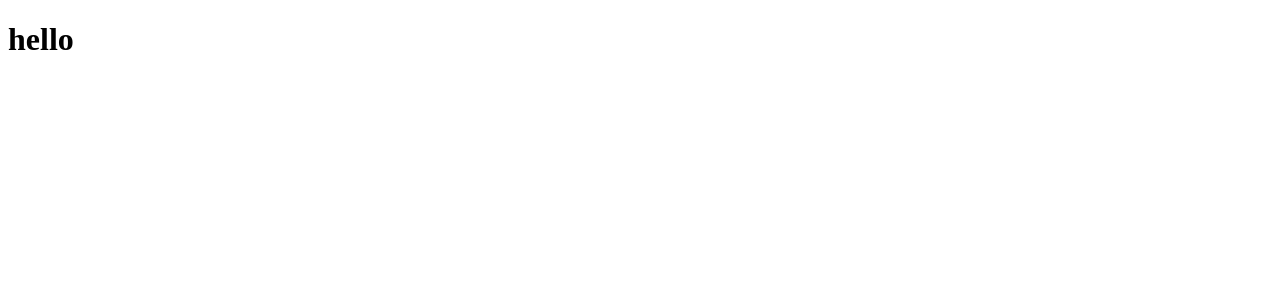
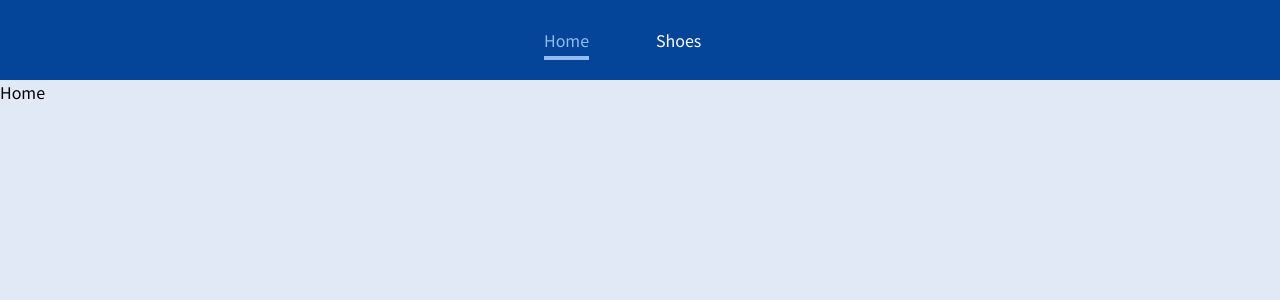
Before and after one commit to Ammar1201/shoe_app, a React (Create React App) app: page / in a window 1280 px wide. Shown: the top 300 px of the page. Built offline with nearby package versions, Linux system fonts and the light colour scheme.

Commit message:
basic pages and components

```diff
--- a/package.json
+++ b/package.json
@@ -9,6 +9,7 @@
     "axios": "^1.1.3",
     "react": "^18.2.0",
     "react-dom": "^18.2.0",
+    "react-router-dom": "^5.3.4",
     "react-scripts": "5.0.1",
     "web-vitals": "^2.1.4"
   },
--- a/src/App.js
+++ b/src/App.js
@@ -1,5 +1,31 @@
+import React, { Fragment } from 'react';
+import { Switch, Route } from "react-router-dom";
+import Header from './components/Header';
+import AddShoe from './pages/AddShoe';
+import Home from './pages/Home';
+import Shoe from './pages/Shoe';
+import Shoes from './pages/Shoes';
+
 const App = () => {
-  return <h1>hello</h1>;
+  return (
+    <Fragment>
+      <Header />
+      <Switch>
+        <Route path='/' exact>
+          <Home />
+        </Route>
+        <Route path='/shoes' exact>
+          <Shoes />
+        </Route>
+        <Route path='/shoes/:shoeID'>
+          <Shoe />
+        </Route>
+        <Route path='/shoes/add'>
+          <AddShoe />
+        </Route>
+      </Switch>
+    </Fragment>
+  );
 }
 
 export default App;
--- /dev/null
+++ b/src/components/Header.js
@@ -0,0 +1,21 @@
+import { NavLink } from "react-router-dom";
+import classes from './Header.module.css';
+
+const Header = () => {
+  return (
+    <header className={classes.header}>
+      <nav>
+        <ul>
+          <li>
+            <NavLink activeClassName={classes.active} to='/'>Home</NavLink>
+          </li>
+          <li>
+            <NavLink activeClassName={classes.active} to='/shoes'>Shoes</NavLink>
+          </li>
+        </ul>
+      </nav>
+    </header>
+  );
+}
+
+export default Header;
--- /dev/null
+++ b/src/components/Header.module.css
@@ -0,0 +1,38 @@
+.header {
+  width: 100%;
+  height: 5rem;
+  background-color: #044599;
+  padding: 0 10%;
+}
+
+.header nav {
+  height: 100%;
+}
+
+.header ul {
+  height: 100%;
+  list-style: none;
+  display: flex;
+  padding: 0;
+  margin: 0;
+  align-items: center;
+  justify-content: center;
+}
+
+.header li {
+  margin: 0 1rem;
+  width: 5rem;
+}
+
+.header a {
+  color: white;
+  text-decoration: none;
+}
+
+.header a:hover,
+.header a:active,
+.header a.active {
+  color: #95bcf0;
+  padding-bottom: 0.25rem;
+  border-bottom: 4px solid #95bcf0;
+}
--- a/src/index.css
+++ b/src/index.css
@@ -3,3 +3,24 @@
 * {
   box-sizing: border-box;
 }
+
+html {
+  font-family: 'Noto Sans JP', sans-serif;
+}
+
+body {
+  margin: 0;
+  background-color: #e0e9f5;
+}
+
+main {
+  margin-top: 7rem;
+  text-align: center;
+}
+
+h1,
+h2,
+h3,
+p {
+  color: #042b5f;
+}
--- a/src/index.js
+++ b/src/index.js
@@ -1,7 +1,12 @@
 
 import ReactDOM from 'react-dom/client';
+import { BrowserRouter } from "react-router-dom";
 import './index.css';
 import App from './App';
 
 const root = ReactDOM.createRoot(document.getElementById('root'));
-root.render(<App />);
+root.render(
+  <BrowserRouter>
+    <App />
+  </BrowserRouter>
+);
--- /dev/null
+++ b/src/pages/AddShoe.js
@@ -0,0 +1,9 @@
+const AddShoe = () => {
+  return (
+    <div>
+      <h1>AddShoe</h1>
+    </div>
+  );
+}
+
+export default AddShoe;
--- /dev/null
+++ b/src/pages/Home.js
@@ -0,0 +1,5 @@
+const Home = () => {
+  return ( <div>Home</div> );
+}
+
+export default Home;
--- /dev/null
+++ b/src/pages/Shoe.js
@@ -0,0 +1,9 @@
+const Shoe = () => {
+  return (
+    <div>
+      <h1>Shoe</h1>
+    </div>
+  );
+}
+
+export default Shoe;
--- /dev/null
+++ b/src/pages/Shoes.js
@@ -0,0 +1,9 @@
+const Shoes = () => {
+  return (
+    <div>
+      <h1>Shoes</h1>
+    </div>
+  );
+}
+
+export default Shoes;
```
Also changed, not shown: src/api.js (added, +41 -0 lines), 1 other file (tests, documents, lock files or other folders).
